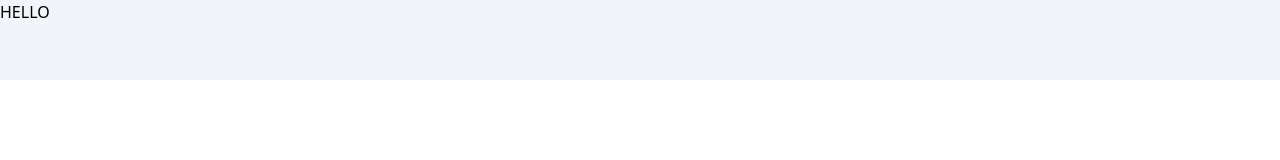
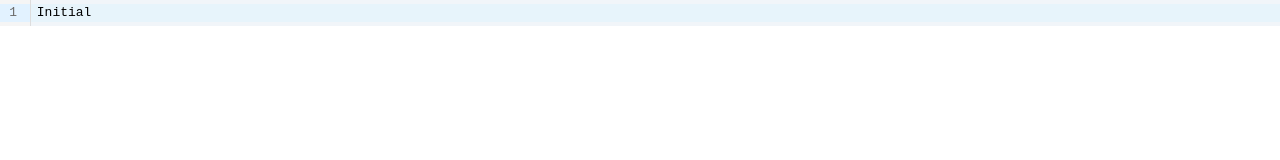
Before and after one commit to MockPress/website, a React app: page / in a window 1280 px wide. Shown: the top 160 px of the page. Built offline with nearby package versions, Linux system fonts and the light colour scheme.

Commit message:
feat: 기본적인 Editor 기능 구현

```diff
--- a/src/App.tsx
+++ b/src/App.tsx
@@ -1,9 +1,15 @@
+import Editor from "./Editor";
 import "./main.css";
 
 const App: React.FC = () => {
   return (
-    <div className="flex bg-slate-100 h-20">
-      <span className="">HELLO</span>
+    <div className="bg-slate-100">
+      <Editor
+        value={"Initial"}
+        onChange={(value) => {
+          console.log(value);
+        }}
+      />
     </div>
   );
 };
--- /dev/null
+++ b/src/Editor.tsx
@@ -0,0 +1,47 @@
+import { javascript } from "@codemirror/lang-javascript";
+import { type ViewUpdate } from "@codemirror/view";
+import { basicSetup, EditorView } from "codemirror";
+import { useEffect, useRef, useState } from "react";
+
+type EditorProps = {
+  value: string;
+  onChange: (value: string, viewUpdate: ViewUpdate) => void;
+};
+
+const Editor: React.FC<EditorProps> = ({ value, onChange }) => {
+  const ref = useRef<HTMLDivElement | null>(null);
+
+  useEffect(() => {
+    const listener = EditorView.updateListener.of((viewUpdate: ViewUpdate) => {
+      if (viewUpdate.docChanged) {
+        const doc = viewUpdate.state.doc;
+        const value = doc.toString();
+        onChange(value, viewUpdate);
+      }
+    });
+
+    const view = new EditorView({
+      extensions: [basicSetup, javascript(), listener],
+      parent: ref.current ?? undefined,
+    });
+
+    const editorValue = view.state.doc.toString();
+    if (value !== editorValue) {
+      view.dispatch({
+        changes: {
+          from: 0,
+          to: editorValue.length,
+          insert: value || "",
+        },
+      });
+    }
+
+    return () => {
+      view.destroy();
+    };
+  }, [value]);
+
+  return <div ref={ref} />;
+};
+
+export default Editor;
```
